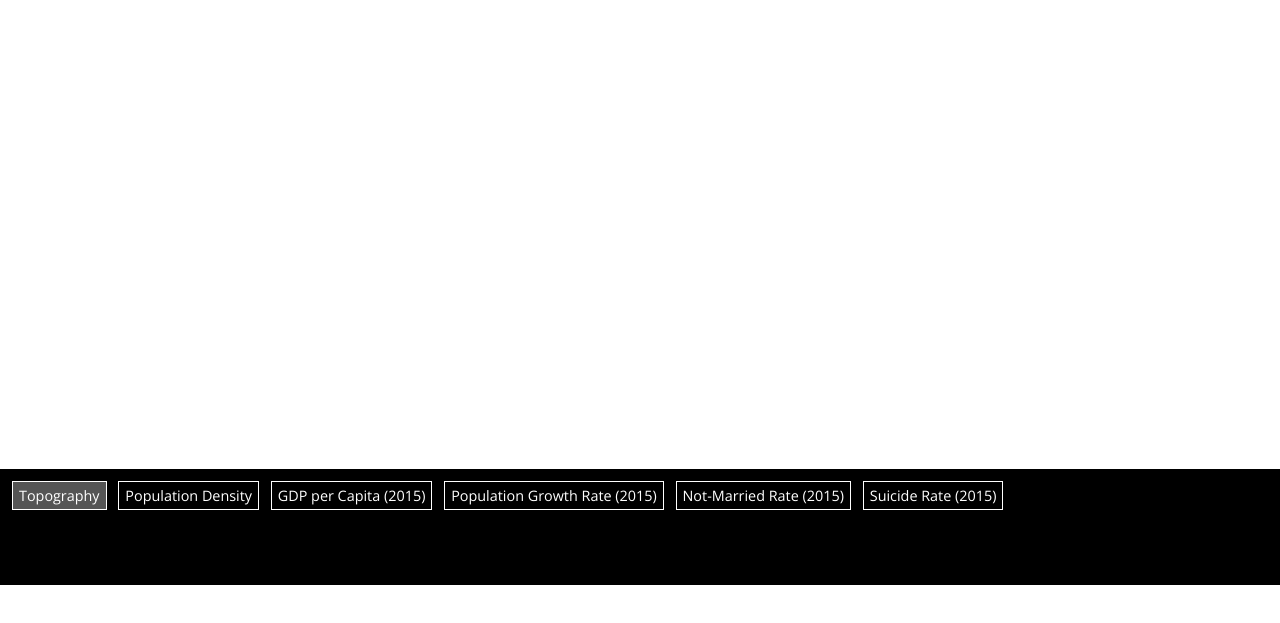
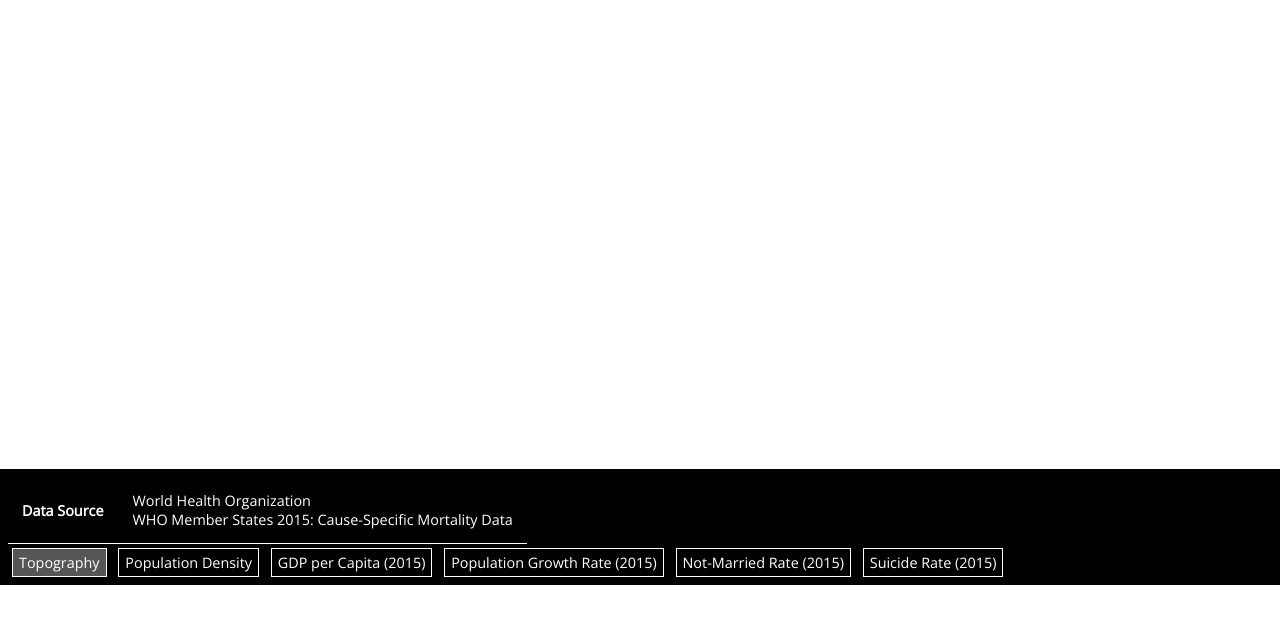
Before and after one commit to nama-gatsuo/Leaves, a website: page public/index.html in a window 1280 px wide. Shown: the part 215-838 px from the top of the page. Drawn offline with nearby package versions, Linux system fonts and the light colour scheme; no server answers.

Commit message:
Add data caption.

```diff
--- a/public/index.html
+++ b/public/index.html
@@ -14,8 +14,17 @@
         <ul id="list"></ul>
     </div>
     <div id="ring">Start</div>
-    <div id="menu">
-        <ul>
+    <div id="panel">
+        <table><tbody>
+            <tr>
+                <th>Data Source</th>
+                <td>
+                    <p>World Health Organization</p>
+                    <p>WHO Member States 2015: Cause-Specific Mortality Data</p>
+                </td>
+            </tr>
+        </tbody></table>
+        <ul class="menu">
             <li class="menu-item" value="0">Topography</li>
             <li class="menu-item" value="1">Population Density</li>
             <li class="menu-item" value="2">GDP per Capita (2015)</li>
--- a/src/client/scss/main.scss
+++ b/src/client/scss/main.scss
@@ -46,7 +46,7 @@
     font-size: 2.0em;
 }
 
-#menu {
+#panel {
     position: fixed;
     height: 100px;
     width: 100%;
@@ -55,10 +55,29 @@
     padding: 8px;
     z-index: 99;
     font-size: 0.9em;
+    font-weight: 200;
+    color: #fff;
+
+    table {
+        border-bottom: #fff solid 1px;
+
+        th {
+            display: inline-block;
+            font-weight: 600;
+            padding: 12px;
+            margin-right: 5px;
+        }
+        td {
+            display: inline-block;
+            padding: 12px;
+            font-weight: 200;
+        }
+
+
+    }
     .menu-item {
         list-style: none;
         display: inline-block;
-        color: #fff;
         border: 1px #fff solid;
         padding: 4px 6px;
         margin: 4px;
```
Also changed, not shown: public/css/main.css.
